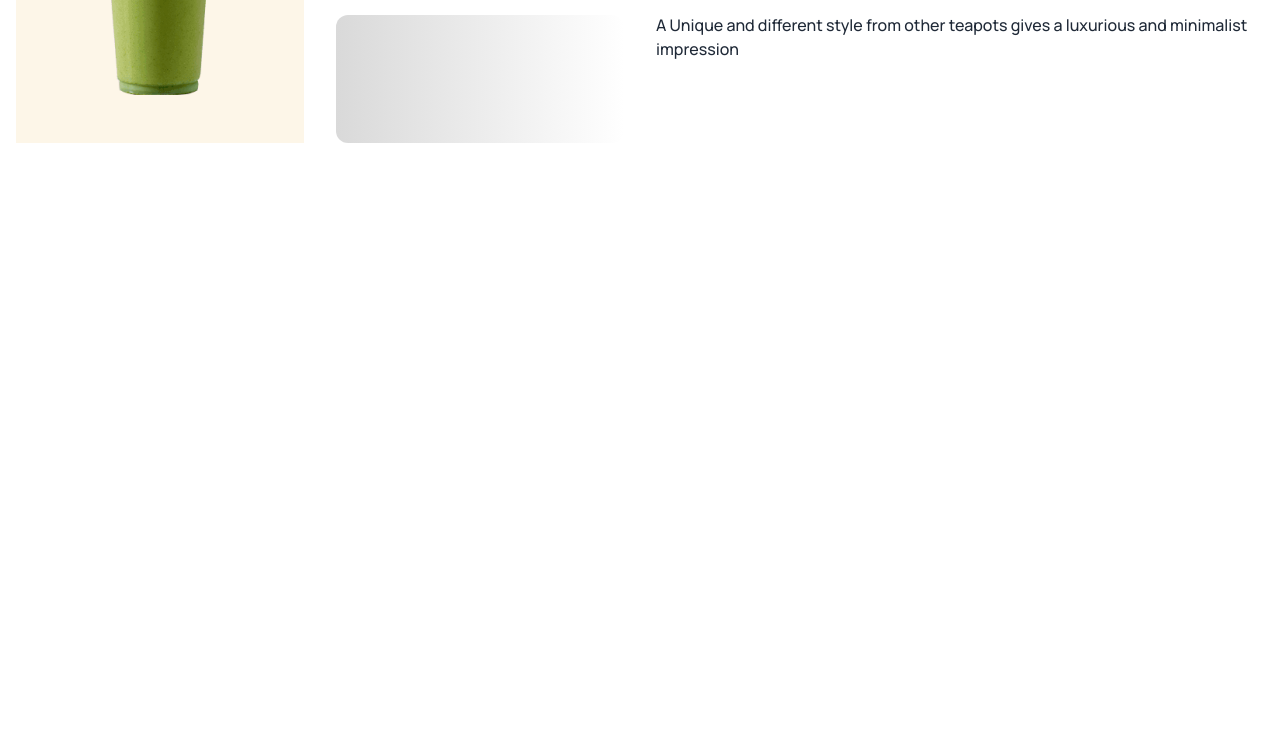
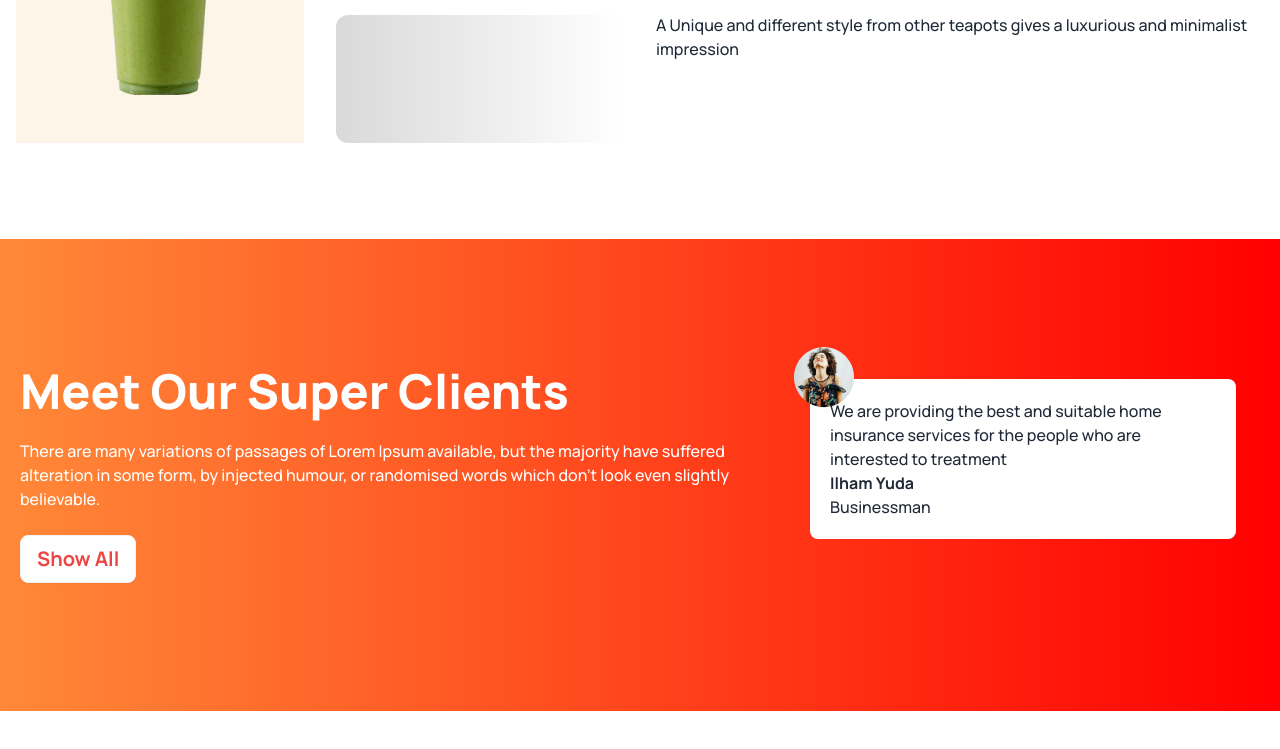
Before and after one commit to ESRAILHAQUE/Tea-landing-Page, a plain HTML site: page index.html in a window 1280 px wide. Shown: the part 1328-2077 px from the top of the page. Before the commit the page ends 1567 px from the top, so only its background shows below. Drawn offline with nearby package versions, Linux system fonts and the light colour scheme.

Commit message:
added super client section

```diff
--- a/index.html
+++ b/index.html
@@ -135,6 +135,7 @@
         </div>
       </section>
       <!-- Features section End -->
+
       <!-- Fresh Tea section start -->
       <sectin class="my-24 flex flex-col lg:flex-row gap-8 mx-4">
         <div class="gap-8 grid grid-cols-1 md:grid-cols-2 flex-1">
@@ -176,6 +177,24 @@
         </div>
       </sectin>
       <!-- Fresh Tea section End -->
+      <!-- Super Client Section Start -->
+      <section class="my-24 flex flex-col lg:flex-row gap-10 bg-gradient-to-r from-[#FF8938] to-[#F00]  pl-5 pr-8 py-32">
+        <div>
+          <h2 class="font-extrabold text-5xl text-white">Meet Our Super Clients</h2>
+          <p class="font-medium my-6 text-white">There are many variations of passages of Lorem Ipsum available, but the majority have suffered alteration in some form, by injected humour, or randomised words which don't look even slightly believable. </p>
+          <button class="btn bg-white text-red-500 text-xl">Show All</button>
+        </div>
+        <div class="relative p-3">
+          <img class="absolute -left-3 -top-5 ml-2 rounded-lg" src="images/client.png" alt="">
+          <div class="bg-white rounded-lg p-5">
+            <p class="font-medium">We are providing the best and suitable home insurance services for the people who are interested to treatment</p>
+            <h3 class="font-bold">Ilham Yuda</h3>
+            <p class="font-medium">Businessman</p>
+          </div>
+        </div>
+
+      </section>
+      <!-- Super Client Section End -->
     </main>
   </body>
 </html>
```
